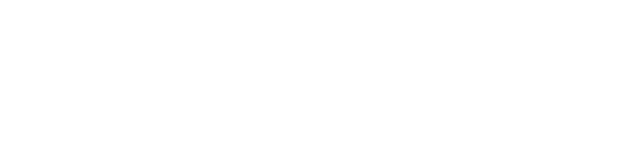
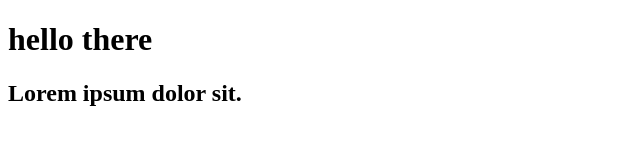
Before and after one commit to SheshankM/test-repo, a plain HTML site: page index.html in a window 1280 px wide. Shown: the whole page, without its empty margins (0-640 px from the left). Drawn offline with Linux system fonts and the light colour scheme.

Commit message:
added content to html

```diff
--- a/index.html
+++ b/index.html
@@ -7,6 +7,8 @@
     <title>Document</title>
 </head>
 <body>
-
+    <h1>hello there</h1>
+    <h2>Lorem ipsum dolor sit.
+    </h2>
 </body>
 </html>
```
